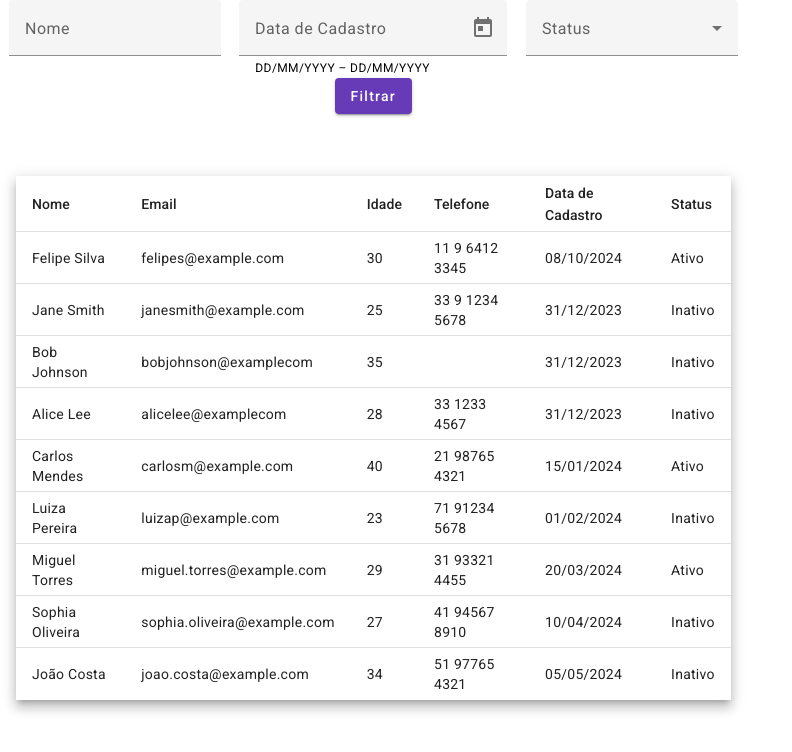
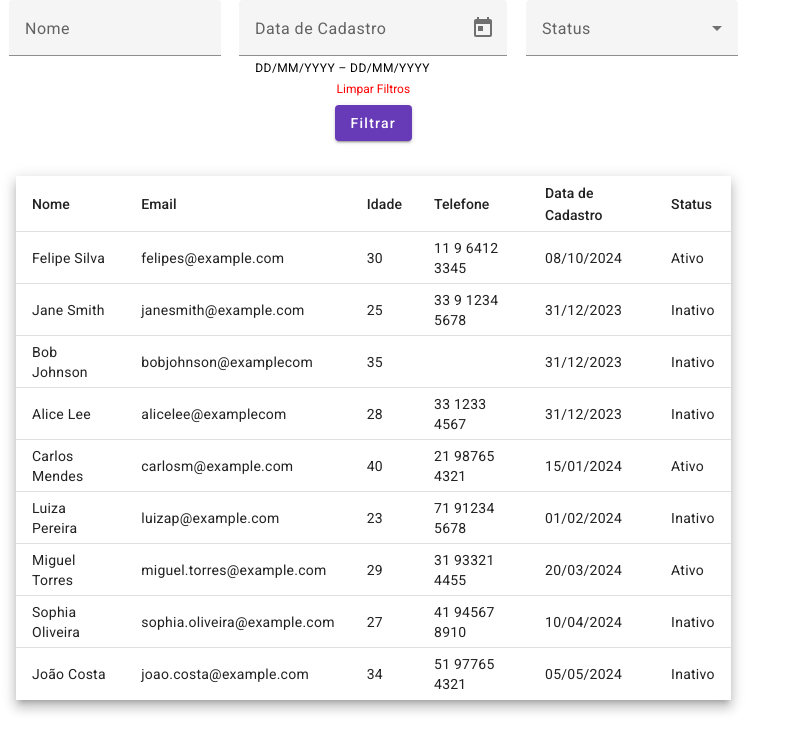
Before and after one commit to iamfelipeS/users-filter-project, an Angular app: page / in a window 1280 px wide. Shown: the top 752 px of the page, without its empty margins (0-792 px from the left). Built offline with nearby package versions, Linux system fonts and the light colour scheme.

Commit message:
add: status filter

```diff
--- a/src/app/app.component.html
+++ b/src/app/app.component.html
@@ -4,7 +4,7 @@
             <app-filter (filterChanged)="onFilter($event)"></app-filter>
         </div>
         <div class="main-left-div">
-            <app-users-list [filterOptions]="filterOptions" (userSelected)="onUserSelected($event)" ></app-users-list>
+            <app-users-list [filterOptions]="filterOptions" (userSelected)="onUserSelected($event)"></app-users-list>
         </div>
     </div>
     <div class="right-div">
--- a/src/app/components/filter/filter.component.html
+++ b/src/app/components/filter/filter.component.html
@@ -32,10 +32,14 @@
                 </mat-form-field>
             </div>
 
-            <div class="form__button">
-                <div class="example-button-row">
-                    <button mat-raised-button color="primary" (click)="applyFilter()">Filtrar</button>
-                </div>
+            <div class="form__clearFilter">
+                <span class="clearFilter__btn" (click)="clearFilter()">Limpar Filtros</span>
+            </div>
+        </div>
+
+        <div class="form-container__button">
+            <div class="example-button-row">
+                <button mat-raised-button color="primary" (click)="applyFilter()">Filtrar</button>
             </div>
         </div>
     </div>
--- a/src/app/components/filter/filter.component.scss
+++ b/src/app/components/filter/filter.component.scss
@@ -3,14 +3,13 @@
     height: 100%;
 }
 
-// .form-container{
-//     display: flex;
-//     width: 100%;
-//     flex-direction: wrap;
-//     display: flex;
-//     gap: 1rem;
-//     background-color: yellowgreen;
-// }
+.form-container{
+
+    &__button{
+        display: flex;
+        justify-content: center;
+    }
+}
 
 .form{
     width: 100%;
@@ -20,7 +19,7 @@
     align-items: center;
     justify-content: space-around;
     flex-wrap: wrap;
-
+    margin-bottom: 0.5rem;
 
     &__name{
     }
@@ -31,6 +30,13 @@
     &__status{
     }
 
-    &__button{
+    &__clearFilter{
     }
+
 }
+
+.clearFilter__btn{
+    color: red;
+    cursor: pointer;
+    font-size: 12px;
+}
--- a/src/app/components/filter/filter.component.ts
+++ b/src/app/components/filter/filter.component.ts
@@ -26,5 +26,9 @@ export class FilterComponent {
     console.log(this.filterOptions);
   }
 
+  clearFilter(){
+    this.filterChanged.emit({ ...this.filterOptions } = {} as IFilterOptions);
+    console.log(this.filterOptions)
+  }
 
 }
--- a/src/app/components/users-list/users-list.component.ts
+++ b/src/app/components/users-list/users-list.component.ts
@@ -43,7 +43,8 @@ export class UsersListComponent implements OnChanges {
   filterUsers() {
     this.filteredUsers = this.usersList.filter(user => {
       const nameMatches = !this.filterOptions.name || user.name.toLowerCase().includes(this.filterOptions.name.toLowerCase());
-      const statusMatches = this.filterOptions.status === undefined;
+      const statusMatches = this.filterOptions.status === undefined || user.status?.online === this.filterOptions.status;
+      // const dateMatches = !this.filterOptions.startDate || !this.filterOptions.endDate || user.createdAt >= this.filterOptions.startDate && user.createdAt <= this.filterOptions.endDate;
 
       return nameMatches && statusMatches;
     });
```
